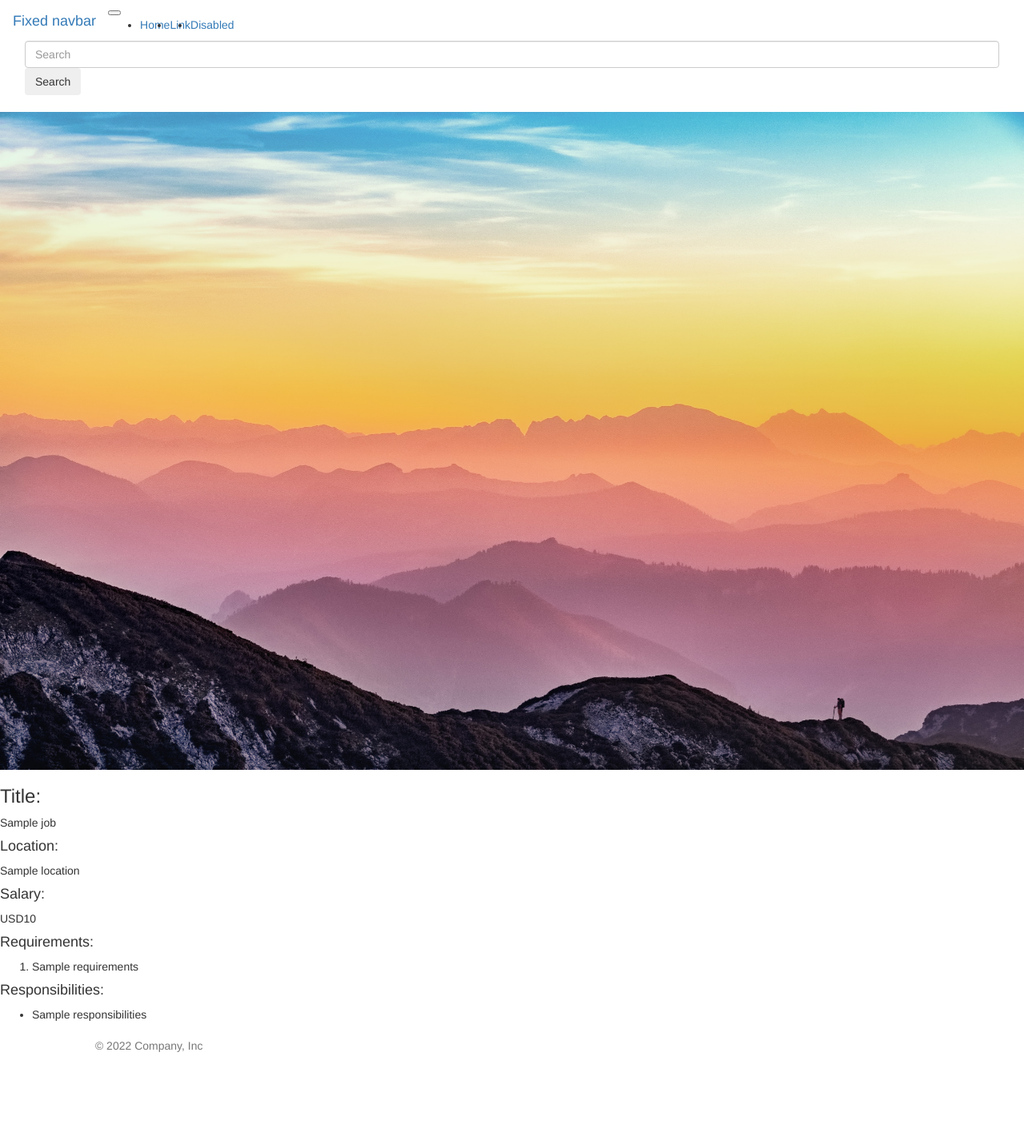
After one commit to rosepad21/web-development-project-v2, a Flask app: template templates/jobpage.html in a window 1280 px wide. The commit adds this page. Shown: the whole page at 80% size. Run offline with Flask 3, Linux system fonts and the light colour scheme; the template is opened without the code that fills it: most values are stand-ins (such as "Sample title", 1, 10 or a date in 2020).

Commit message:
created dynamic pages for each job

```diff
--- a/app.py
+++ b/app.py
@@ -1,5 +1,5 @@
 from flask import Flask, render_template, jsonify
-from database import load_jobs_from_db
+from database import load_jobs_from_db, load_job_from_db
 
 app = Flask(__name__)
 
@@ -9,10 +9,17 @@ def hello_world():
   jobs = load_jobs_from_db()
   return render_template('home.html', jobs=jobs)
 
-@app.route('/jobs')
+@app.route('/api/jobs')
 def list_jobs():
   jobs = load_jobs_from_db()
   return jsonify(jobs)
 
+@app.route('/job/<id>')
+def show_job(id):
+  job = load_job_from_db(id)
+  if not job:
+    return "Not Found", 404
+  return render_template('jobpage.html', job=job[0])
+
 if __name__ == '__main__':
   app.run(host='0.0.0.0', debug=True)
--- /dev/null
+++ b/templates/bootstrap.html
@@ -0,0 +1,4 @@
+<meta charset="utf-8">
+<meta http-equiv="X-UA-Compatible" content="IE=edge">
+<meta name="viewport" content="width=device-width, initial-scale=1">
+<link rel="stylesheet" href="https://cdn.jsdelivr.net/npm/bootstrap@3.4.1/dist/css/bootstrap.min.css" integrity="sha384-HSMxcRTRxnN+Bdg0JdbxYKrThecOKuH5zCYotlSAcp1+c8xmyTe9GYg1l9a69psu" crossorigin="anonymous">
--- a/templates/home.html
+++ b/templates/home.html
@@ -1,11 +1,7 @@
 <!DOCTYPE html>
 <html>
   <head>
-    <meta charset="utf-8">
-    <meta http-equiv="X-UA-Compatible" content="IE=edge">
-    <meta name="viewport" content="width=device-width, initial-scale=1">
-    <link rel="stylesheet" href="https://cdn.jsdelivr.net/npm/bootstrap@3.4.1/dist/css/bootstrap.min.css" integrity="sha384-HSMxcRTRxnN+Bdg0JdbxYKrThecOKuH5zCYotlSAcp1+c8xmyTe9GYg1l9a69psu" crossorigin="anonymous">
-
+    {% include 'bootstrap.html' %}
     <title>Jovian Careers</title>
     <style>
       #banner {
--- a/templates/jobitem.html
+++ b/templates/jobitem.html
@@ -11,6 +11,6 @@
     {% endif %}
   </div>
   <div class='col-md-2'>
-  <a href="mailto:hello@jovian.ai?subject=Application for {{job['title']}}" type="button" class="btn btn-primary">Apply</a>
+  <a href="/job/{{job['id']}}" type="button" class="btn btn-primary">Apply</a>
   </div>
 </div>
--- /dev/null
+++ b/templates/jobpage.html
@@ -0,0 +1,28 @@
+<!DOCTYPE html>
+<html>
+  <head>
+    {% include 'bootstrap.html' %}
+    <title>{{job.title}} - Jovian Careers</title>
+  </head>
+  <body>
+    {% include 'nav.html' %}
+    <img id='banner' class='img-responsive' src="https://web-development-project.midorukawa.repl.co/static/banner.jpg" height="240" width=auto object-fit=center>
+    <h3>Title:</h3>
+    <p>{{job.title}}</p>
+    <h4>Location:</h4>
+    <p>{{job.location}}</p>
+    <h4>Salary:</h4>
+    <p>{{job.currency}}{{job.salary}}</p>
+    <h4>Requirements:</h4>
+    <ol>
+      {% for line in job.requirements.split('\n') %}
+      <li>{{line}}</li>
+      {% endfor %}
+    </ol>
+    <h4>Responsibilities:</h4>
+    <ul> {% for line in job.responsibilities.split('\n') %}
+    <li>{{line}}</li>
+    {% endfor %}</ul>
+    {% include 'footer.html' %}
+  </body>
+</html>
--- a/templates/nav.html
+++ b/templates/nav.html
@@ -1,6 +1,6 @@
 <nav class="navbar navbar-expand-md navbar-dark fixed-top bg-dark">
   <div class="container-fluid">
-    <a class="navbar-brand" href="#">Fixed navbar</a>
+    <a class="navbar-brand" href="/">Fixed navbar</a>
     <button class="navbar-toggler" type="button" data-bs-toggle="collapse" data-bs-target="#navbarCollapse" aria-controls="navbarCollapse" aria-expanded="false" aria-label="Toggle navigation">
       <span class="navbar-toggler-icon"></span>
     </button>
```
Also changed, not shown: database.py (+14 -1 lines).
